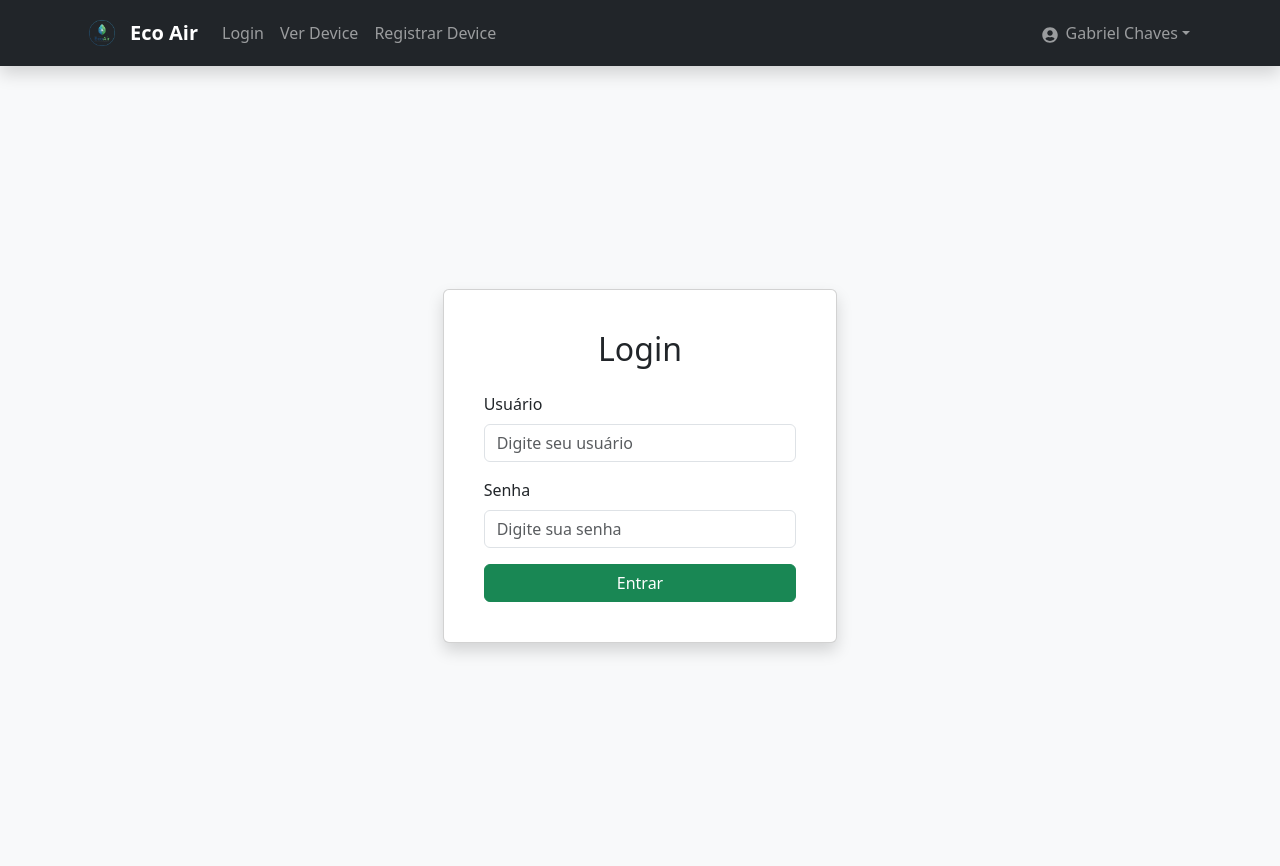
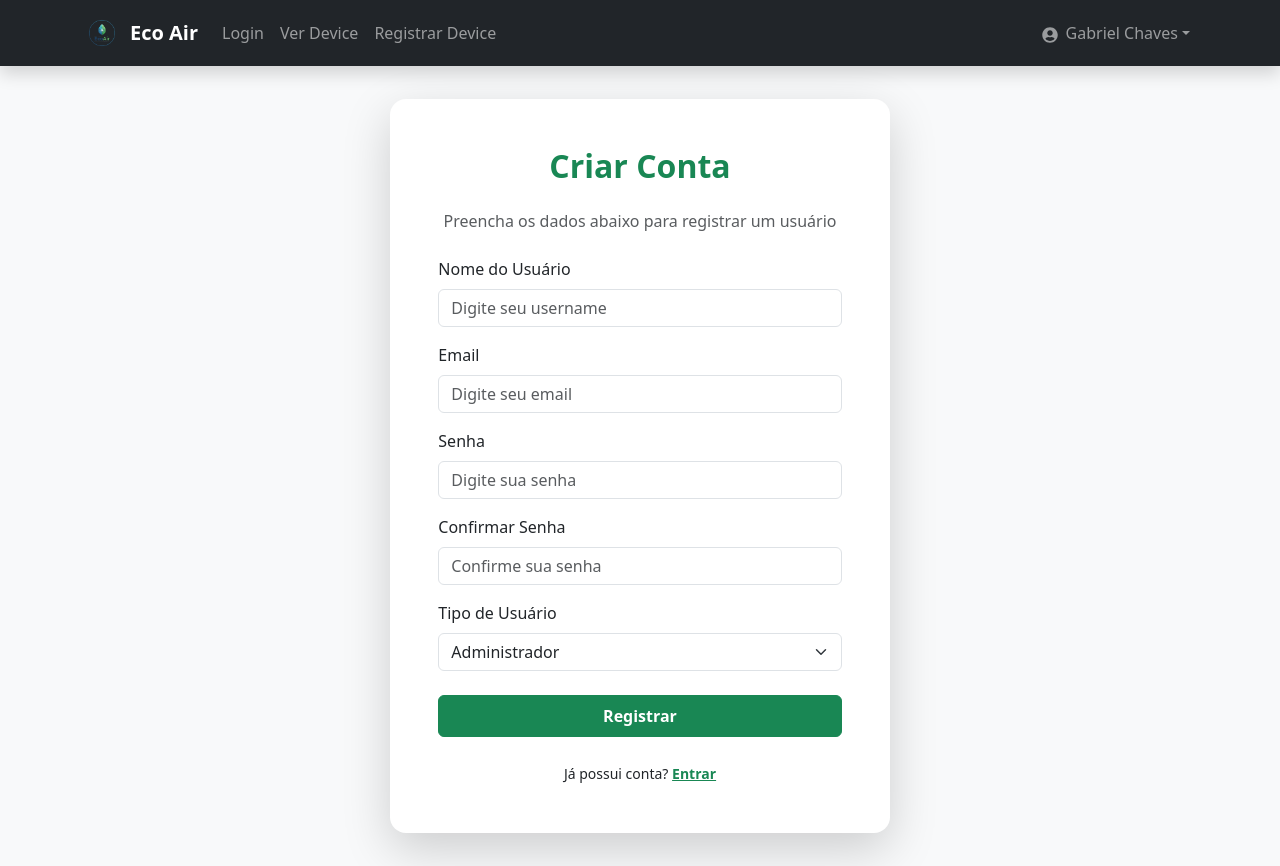
Before and after one commit to leandro-ramos-cardoso/frontend-ecoair, a React (Vite) app in the folder EcoAir/: page /register in a window 1280 px wide. Before the commit this address led to /login. Built offline with nearby package versions, Linux system fonts and the light colour scheme.

Commit message:
Atualizado arquivos e finalizado o register

```diff
--- a/EcoAir/index.html
+++ b/EcoAir/index.html
@@ -2,9 +2,9 @@
 <html lang="en">
   <head>
     <meta charset="UTF-8" />
-    <link rel="icon" type="image/svg+xml" href="/src/assets/logo-ecoair.png" />
+    <link rel="icon" type="image/svg+xml" href="/src/assets/logo-superior-aba.png" />
     <meta name="viewport" content="width=device-width, initial-scale=1.0" />
-    <title>ecoair</title>
+    <title>Eco Air | NASA Project</title>
   </head>
   <body>
     <div id="root"></div>
--- a/EcoAir/src/App.jsx
+++ b/EcoAir/src/App.jsx
@@ -18,7 +18,8 @@ function App() {
         <Route path='/device-list' element={<DeviceList />} />
         <Route path='/update-device/:id' element={<PrivateRoute><DeviceForm /></PrivateRoute>} />
         <Route path="/login" element={<LoginForm />} />
-        <Route path="/register" element={<PrivateRoute><RegisterForm /></PrivateRoute>} />
+        <Route path="/register" element={<RegisterForm />} />
+        {/*<Route path="/register" element={<PrivateRoute><RegisterForm /></PrivateRoute>} /> */}
       </Routes>
     </BrowserRouter>
   );
--- a/EcoAir/src/components/WorldMap.jsx
+++ b/EcoAir/src/components/WorldMap.jsx
@@ -113,26 +113,8 @@ export default function WorldMap() {
               <br />
               Gas: {device.gasType ?? "-"}
               <br />
-              {sensor ? (
-                <>
-                  <hr />
-                  <strong>Última leitura:</strong> {sensor.ppm} ppm
-                  <br />
-                  Qualidade:{" "}
-                  <span style={{ color: getQualityColor(sensor.ppm) }}>
-                    {sensor.ppm < 10
-                      ? "BOM (seguro)"
-                      : sensor.ppm <= 50
-                      ? "MÉDIO (atenção)"
-                      : "RUIM (perigo)"}
-                  </span>
-                  <br />
-                  ⏱ {new Date(sensor.timestamp).toLocaleString()}
-                </>
-              ) : (
-                <em>Clique no marcador para carregar dados...</em>
-              )}
             </Popup>
+            <Tooltip>Clique no marcador {device.deviceName ?? "Dispositivo"} para mais detalhes</Tooltip>
           </Marker>
         );
       })}
--- a/EcoAir/src/pages/Auth/LoginForm.jsx
+++ b/EcoAir/src/pages/Auth/LoginForm.jsx
@@ -40,7 +40,12 @@ const LoginForm = () => {
         <Col xs={12} md={6} lg={4}>
           <Card className="shadow p-4">
             <Card.Body>
-              <h2 className="text-center mb-4">Login</h2>
+              <h2 className="text-center mb-4 fw-bold text-success">
+                Login
+              </h2>
+              <p className="text-center text-muted mb-4">
+                Preencha os dados abaixo para logar
+              </p>
 
               {erro && <Alert variant="danger">{erro}</Alert>}
 
--- a/EcoAir/src/pages/Auth/RegisterForm.jsx
+++ b/EcoAir/src/pages/Auth/RegisterForm.jsx
@@ -4,21 +4,148 @@ import { Container, Row, Col, Card, Form, Button, Alert } from "react-bootstrap"
 import { api } from "../../services/api";
 
 const RegisterForm = () => {
-     const navigate = useNavigate()
-
-  const apiUrl = import.meta.env.VITE_API_URL
-
-  const [modalAberto, setModalAberto] = useState(false)
+  const navigate = useNavigate()
 
   const [usuario, setUsuario] = useState({
     username: "",
     email: "",
     password: "",
-    role: "",
-  })
+    role: "ADMIN",
+  });
+
+  const [confirmPassword, setConfirmPassword] = useState("");
+  const [erro, setErro] = useState("");
+  const [sucesso, setSucesso] = useState(false);
+
+  const handleSubmit = async (e) => {
+    e.preventDefault();
+
+    if (usuario.password !== confirmPassword) {
+      setErro("As senhas não coincidem.");
+      return;
+    }
+
+    try {
+      const response = await api.post("/auth/register", usuario);
+      console.log("Usuário cadastrado com sucesso:", response.data);
+      setSucesso(true);
+      setErro("");
+      setTimeout(() => navigate("/login"), 2000); // redireciona após 2s
+    } catch (error) {
+      console.error("Erro ao cadastrar usuário:", error);
+      setErro("Erro ao cadastrar. Verifique os dados e tente novamente.");
+    }
+  };
 
   return (
-    <div>RegisterForm</div>
+      <Container
+        fluid
+        className="d-flex align-items-center justify-content-center min-vh-100 bg-light"
+      >
+         <Row className="w-100 justify-content-center">
+        <Col xs={12} md={8} lg={5}>
+          <Card className="shadow-lg border-0 rounded-4">
+            <Card.Body className="p-5">
+              <h2 className="text-center mb-4 fw-bold text-success">
+                Criar Conta
+              </h2>
+              <p className="text-center text-muted mb-4">
+                Preencha os dados abaixo para registrar um usuário
+              </p>
+
+              {erro && <Alert variant="danger">{erro}</Alert>}
+              {sucesso && (
+                <Alert variant="success">
+                  Usuário cadastrado com sucesso! Redirecionando...
+                </Alert>
+              )}
+
+              <Form onSubmit={handleSubmit}>
+                <Form.Group className="mb-3">
+                  <Form.Label>Nome do Usuário</Form.Label>
+                  <Form.Control
+                    type="text"
+                    placeholder="Digite seu username"
+                    value={usuario.username}
+                    onChange={(e) =>
+                      setUsuario({ ...usuario, username: e.target.value })
+                    }
+                    required
+                  />
+                </Form.Group>
+
+                <Form.Group className="mb-3">
+                  <Form.Label>Email</Form.Label>
+                  <Form.Control
+                    type="email"
+                    placeholder="Digite seu email"
+                    value={usuario.email}
+                    onChange={(e) =>
+                      setUsuario({ ...usuario, email: e.target.value })
+                    }
+                    required
+                  />
+                </Form.Group>
+
+                <Form.Group className="mb-3">
+                  <Form.Label>Senha</Form.Label>
+                  <Form.Control
+                    type="password"
+                    placeholder="Digite sua senha"
+                    value={usuario.password}
+                    onChange={(e) =>
+                      setUsuario({ ...usuario, password: e.target.value })
+                    }
+                    required
+                  />
+                </Form.Group>
+
+                <Form.Group className="mb-3">
+                  <Form.Label>Confirmar Senha</Form.Label>
+                  <Form.Control
+                    type="password"
+                    placeholder="Confirme sua senha"
+                    value={confirmPassword}
+                    onChange={(e) => setConfirmPassword(e.target.value)}
+                    required
+                  />
+                </Form.Group>
+
+                <Form.Group className="mb-4">
+                  <Form.Label>Tipo de Usuário</Form.Label>
+                  <Form.Select
+                    value={usuario.role}
+                    onChange={(e) =>
+                      setUsuario({ ...usuario, role: e.target.value })
+                    }
+                  >
+                    <option value="ADMIN">Administrador</option>
+                    <option value="USER">Usuário</option>
+                  </Form.Select>
+                </Form.Group>
+
+                <Button
+                  type="submit"
+                  variant="success"
+                  className="w-100 py-2 fw-bold"
+                >
+                  Registrar
+                </Button>
+              </Form>
+
+              <div className="text-center mt-4">
+                <small>
+                  Já possui conta?{" "}
+                  <Link to="/login" className="text-success fw-bold">
+                    Entrar
+                  </Link>
+                </small>
+              </div>
+            </Card.Body>
+          </Card>
+        </Col>
+      </Row>
+        </Container>
   )
 }
 
```
Also changed, not shown: EcoAir/src/assets/logo-superior-aba.png (added).
